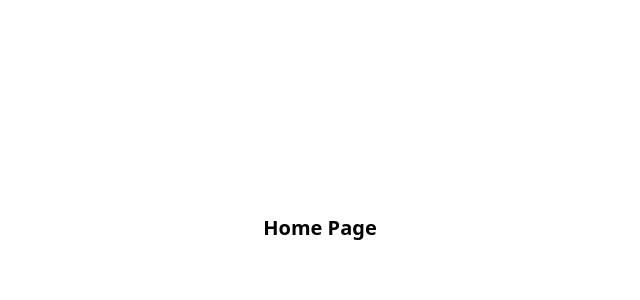
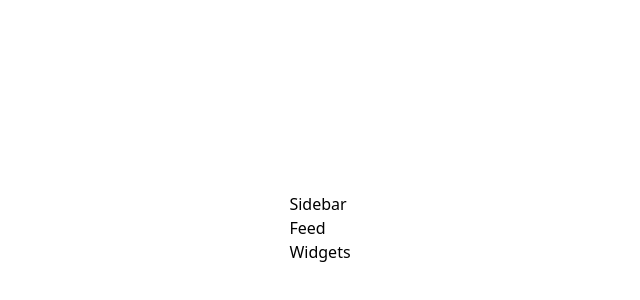
Before and after one commit to codeOfTheFuture/twitter-clone, a Next.js app: page / in a window 1280 px wide. Shown: the part 172-472 px from the top of the page, without its empty margins (320-960 px from the left). Built offline with nearby package versions, Linux system fonts and the light colour scheme.

Commit message:
basic app layout withsidebar feed and widgets components for the main page

```diff
--- /dev/null
+++ b/components/Feed.tsx
@@ -0,0 +1,10 @@
+
+const Feed: React.FC = () => {
+  return (
+    <div>
+      <h2>Feed</h2>
+    </div>
+  )
+}
+
+export default Feed;
--- /dev/null
+++ b/components/Sidebar.tsx
@@ -0,0 +1,10 @@
+
+const Sidebar: React.FC = () => {
+  return (
+    <div>
+      <h2>Sidebar</h2>
+    </div>
+  )
+}
+
+export default Sidebar;
--- /dev/null
+++ b/components/Widgets.tsx
@@ -0,0 +1,10 @@
+
+const Widgets: React.FC = () => {
+  return (
+    <div>
+      <h2>Widgets</h2>
+    </div>
+  )
+}
+
+export default Widgets;
--- a/pages/index.tsx
+++ b/pages/index.tsx
@@ -1,5 +1,8 @@
 import type { NextPage } from "next";
 import Head from "next/head";
+import Feed from "../components/Feed";
+import Sidebar from "../components/Sidebar";
+import Widgets from "../components/Widgets";
 
 const Home: NextPage = () => {
   return (
@@ -7,8 +10,20 @@ const Home: NextPage = () => {
       <Head>
         <title>Twitter Clone</title>
       </Head>
-      {/* Home page */}
-      <h1 className="text-xl font-semibold">Home Page</h1>
+
+
+      <main>
+
+        {/*  Sidebar  */}
+        <Sidebar />
+
+        {/*  Feed  */}
+        <Feed />
+
+        {/*  Widgets  */}
+        <Widgets />
+
+      </main>
     </div>
   );
 };
```
